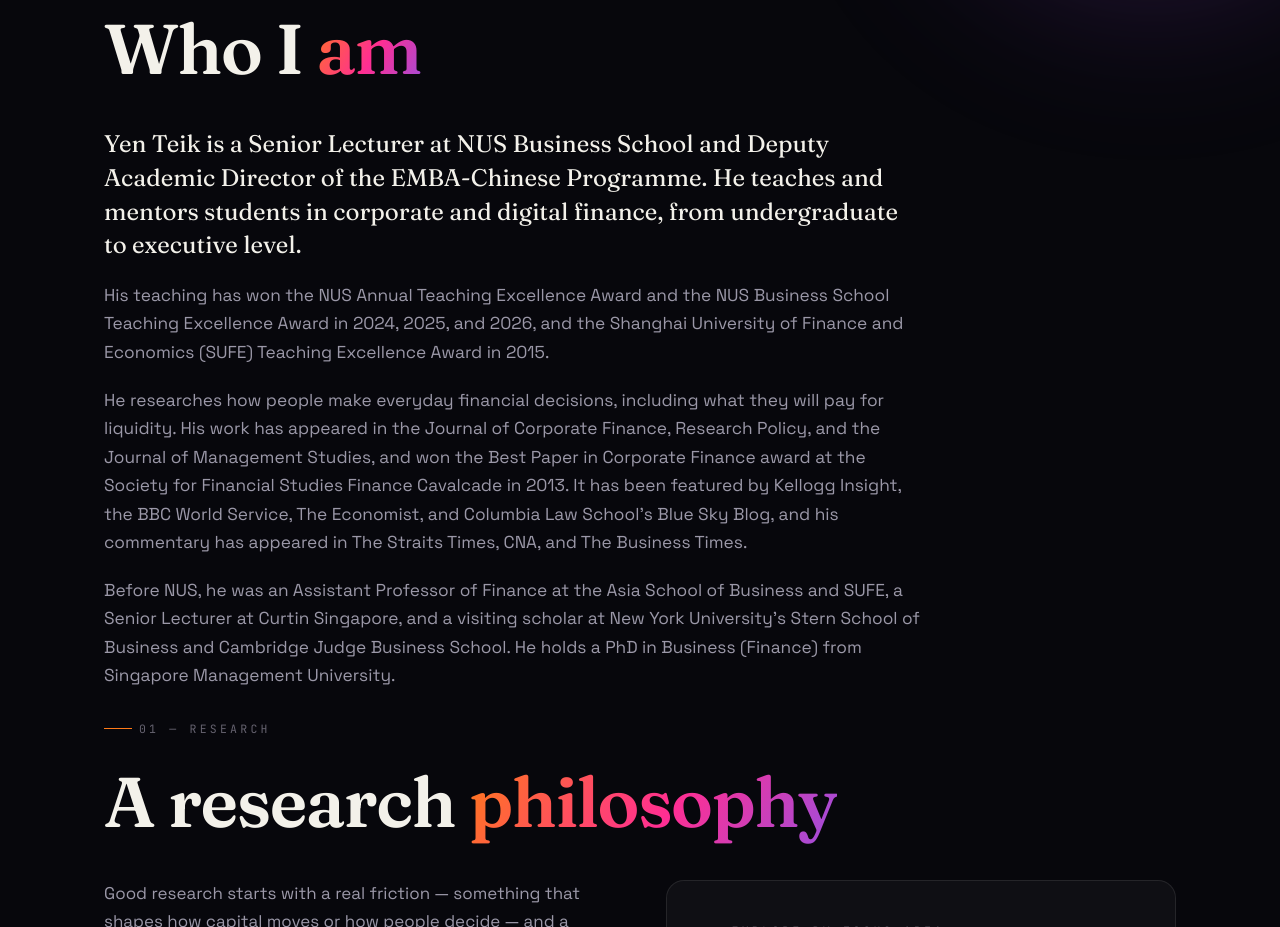
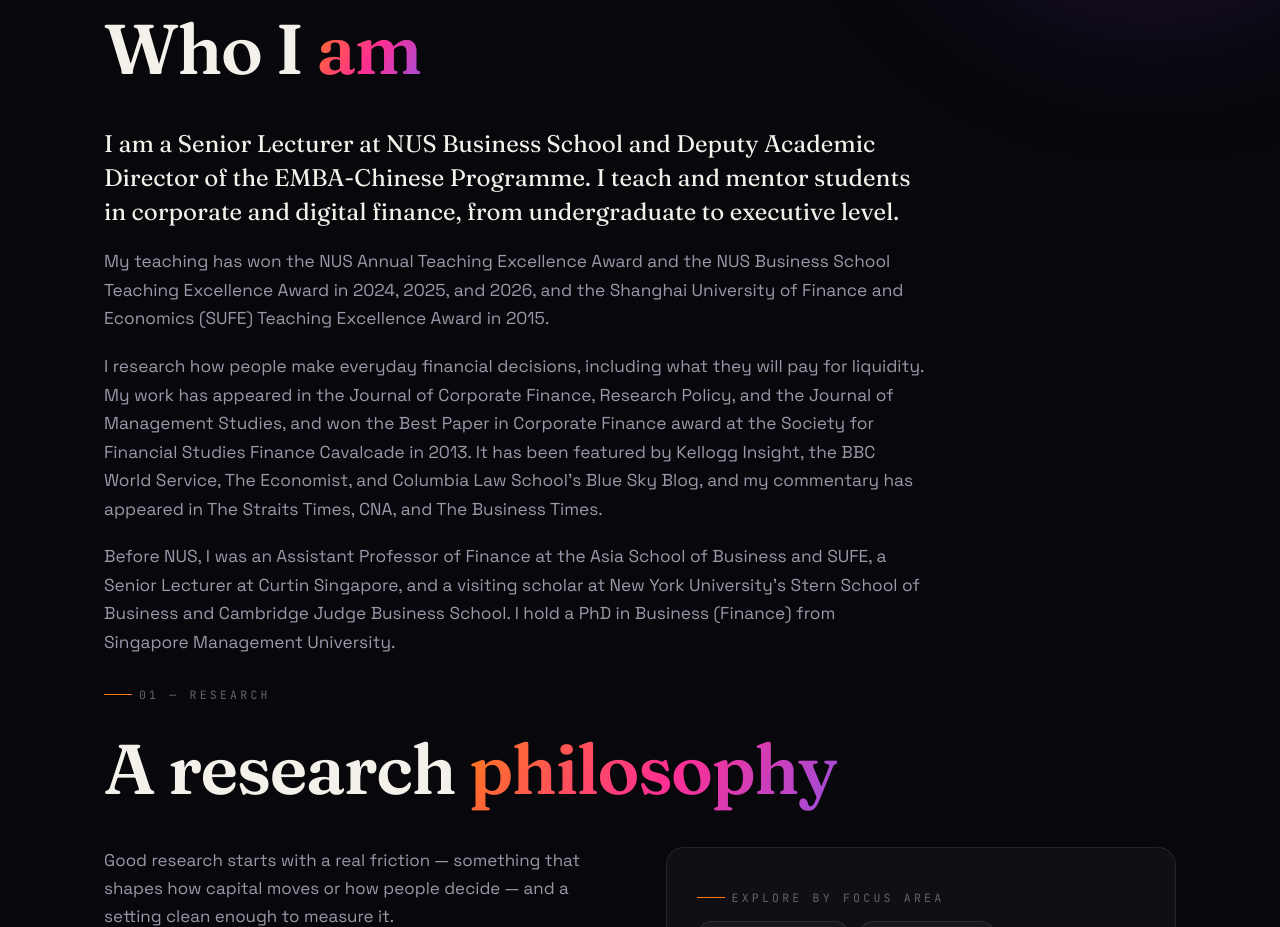
Before and after one commit to bizlytk2/per_web, a React (Vite) app: page / in a window 1280 px wide. Shown: the part 1100-2027 px from the top of the page. Built offline with nearby package versions, Linux system fonts and the light colour scheme.

Commit message:
First-person bio

```diff
--- a/src/data.js
+++ b/src/data.js
@@ -16,12 +16,12 @@
   interests: ['Corporate Finance', 'Digital Finance', 'FinTech', 'Corporate Innovation', 'Governance'],
 }
 
-// Bio — EXACT text supplied by Yen Teik. Do not edit.
+// Bio — first-person, per Yen Teik. Facts unchanged from supplied text.
 export const bio = [
-  'Yen Teik is a Senior Lecturer at NUS Business School and Deputy Academic Director of the EMBA-Chinese Programme. He teaches and mentors students in corporate and digital finance, from undergraduate to executive level.',
-  'His teaching has won the NUS Annual Teaching Excellence Award and the NUS Business School Teaching Excellence Award in 2024, 2025, and 2026, and the Shanghai University of Finance and Economics (SUFE) Teaching Excellence Award in 2015.',
-  "He researches how people make everyday financial decisions, including what they will pay for liquidity. His work has appeared in the Journal of Corporate Finance, Research Policy, and the Journal of Management Studies, and won the Best Paper in Corporate Finance award at the Society for Financial Studies Finance Cavalcade in 2013. It has been featured by Kellogg Insight, the BBC World Service, The Economist, and Columbia Law School's Blue Sky Blog, and his commentary has appeared in The Straits Times, CNA, and The Business Times.",
-  "Before NUS, he was an Assistant Professor of Finance at the Asia School of Business and SUFE, a Senior Lecturer at Curtin Singapore, and a visiting scholar at New York University's Stern School of Business and Cambridge Judge Business School. He holds a PhD in Business (Finance) from Singapore Management University.",
+  'I am a Senior Lecturer at NUS Business School and Deputy Academic Director of the EMBA-Chinese Programme. I teach and mentor students in corporate and digital finance, from undergraduate to executive level.',
+  'My teaching has won the NUS Annual Teaching Excellence Award and the NUS Business School Teaching Excellence Award in 2024, 2025, and 2026, and the Shanghai University of Finance and Economics (SUFE) Teaching Excellence Award in 2015.',
+  "I research how people make everyday financial decisions, including what they will pay for liquidity. My work has appeared in the Journal of Corporate Finance, Research Policy, and the Journal of Management Studies, and won the Best Paper in Corporate Finance award at the Society for Financial Studies Finance Cavalcade in 2013. It has been featured by Kellogg Insight, the BBC World Service, The Economist, and Columbia Law School's Blue Sky Blog, and my commentary has appeared in The Straits Times, CNA, and The Business Times.",
+  "Before NUS, I was an Assistant Professor of Finance at the Asia School of Business and SUFE, a Senior Lecturer at Curtin Singapore, and a visiting scholar at New York University's Stern School of Business and Cambridge Judge Business School. I hold a PhD in Business (Finance) from Singapore Management University.",
 ]
 
 export const stats = [
```
Also changed, not shown: vite.config.js.timestamp-1782580289444-11d2aa222b483.mjs (added, +11 -0 lines).
